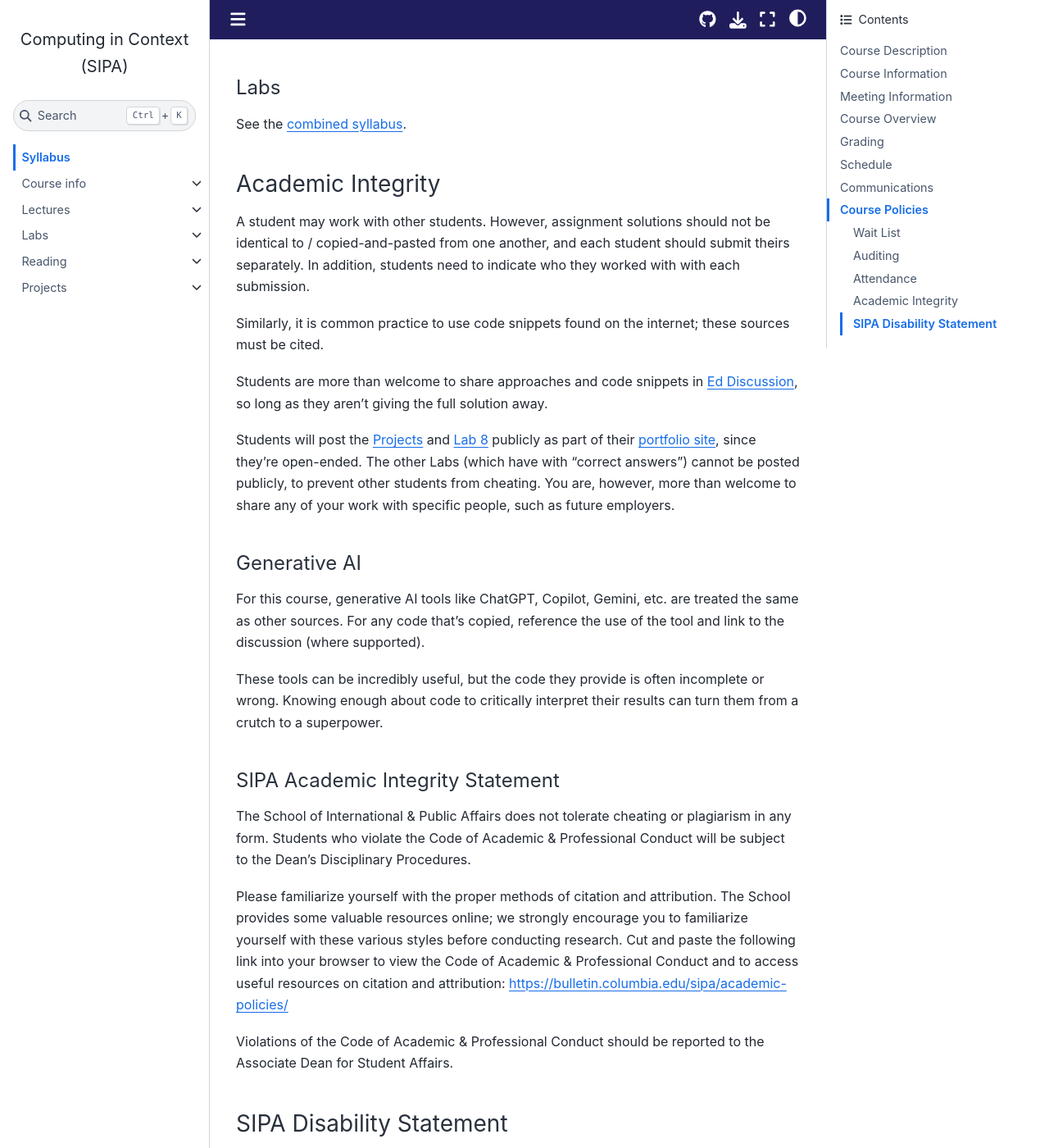
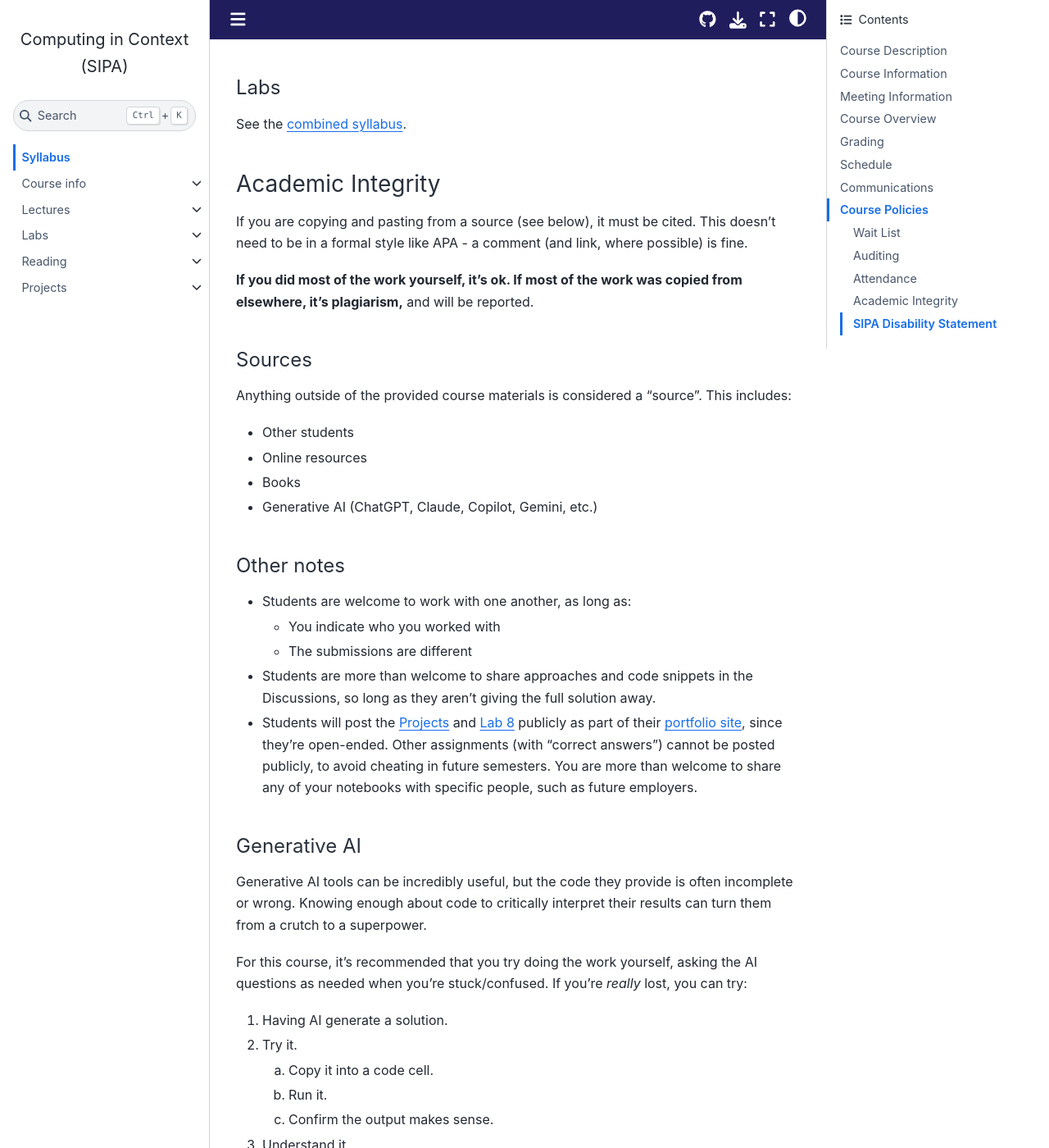
Before and after one commit to afeld/computing-in-context, a Jupyter Book: the page built from index.md, in a window 1280 px wide and 1400 px high, scrolled down 7740 px. Shown: the whole window at 82% size. Built offline with Jupyter Book 1.0.4 settings and Sphinx 7.4.7 and the Sphinx Book theme 1.1.4, drawn with Linux system fonts in a browser that asks for light colours; pages that are not in the unit, such as notebooks, are missing from menus; comment, search, counter and statistics services are not loaded; some of the changed text lies outside the part shown.

Commit message:
revise Academic Integrity policy

```diff
--- a/index.md
+++ b/index.md
@@ -175,19 +175,45 @@ See the [combined syllabus][combined-syl].
 
 ### Academic Integrity
 
-A student may work with other students. However, assignment solutions should not be identical to / copied-and-pasted from one another, and each student should submit theirs separately. In addition, students need to indicate who they worked with with each submission.
+If you are copying and pasting from a source (see below), it must be cited. This doesn't need to be in a formal style like APA - a comment (and link, where possible) is fine.
 
-Similarly, it is common practice to use code snippets found on the internet; these sources must be cited.
+**If you did most of the work yourself, it's ok. If most of the work was copied from elsewhere, it's plagiarism,** and will be reported.
 
-Students are more than welcome to share approaches and code snippets in [Ed Discussion][ed], so long as they aren't giving the full solution away.
+#### Sources
 
-Students will post the [Projects](https://computing-in-context.afeld.me/projects.html) and [Lab 8](https://computing-in-context.afeld.me/lab_8.html) publicly as part of their [portfolio site](https://computing-in-context.afeld.me/lab_8.html), since they're open-ended. The other Labs (which have with "correct answers") cannot be posted publicly, to prevent other students from cheating. You are, however, more than welcome to share any of your work with specific people, such as future employers.
+Anything outside of the provided course materials is considered a "source". This includes:
+
+- Other students
+- Online resources
+- Books
+- Generative AI (ChatGPT, Claude, Copilot, Gemini, etc.)
+
+#### Other notes
+
+- Students are welcome to work with one another, as long as:
+  - You indicate who you worked with
+  - The submissions are different
+- Students are more than welcome to share approaches and code snippets in the Discussions, so long as they aren't giving the full solution away.
+- Students will post the [Projects](https://computing-in-context.afeld.me/projects.html) and [Lab 8](https://computing-in-context.afeld.me/lab_8.html) publicly as part of their [portfolio site](https://computing-in-context.afeld.me/lab_8.html), since they're open-ended. Other assignments (with "correct answers") cannot be posted publicly, to avoid cheating in future semesters. You are more than welcome to share any of your notebooks with specific people, such as future employers.
 
 #### Generative AI
 
-For this course, generative AI tools like ChatGPT, Copilot, Gemini, etc. are treated the same as other sources. For any code that's copied, reference the use of the tool and link to the discussion (where supported).
+Generative AI tools can be incredibly useful, but the code they provide is often incomplete or wrong. Knowing enough about code to critically interpret their results can turn them from a crutch to a superpower.
 
-These tools can be incredibly useful, but the code they provide is often incomplete or wrong. Knowing enough about code to critically interpret their results can turn them from a crutch to a superpower.
+For this course, it's recommended that you try doing the work yourself, asking the AI questions as needed when you're stuck/confused. If you're _really_ lost, you can try:
+
+1. Having AI generate a solution.
+1. Try it.
+   1. Copy it into a code cell.
+   1. Run it.
+   1. Confirm the output makes sense.
+1. Understand it.
+   1. Read through it closely.
+   1. Add a comment above each line explaining what it's doing.
+1. Redo it.
+   1. Delete the code + comments from above.
+   1. Close the AI chat.
+   1. Re-write the solution yourself.
 
 #### SIPA Academic Integrity Statement
 
```
